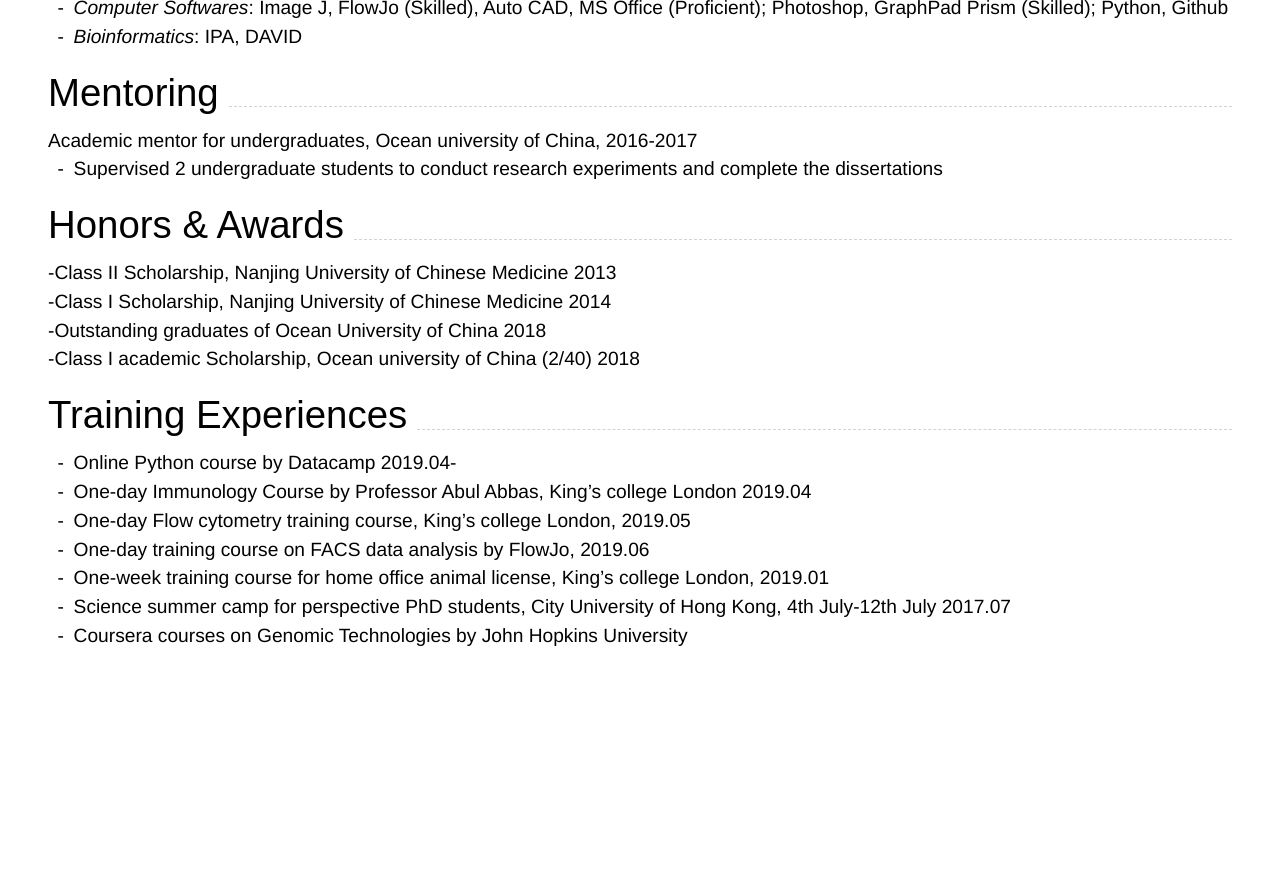
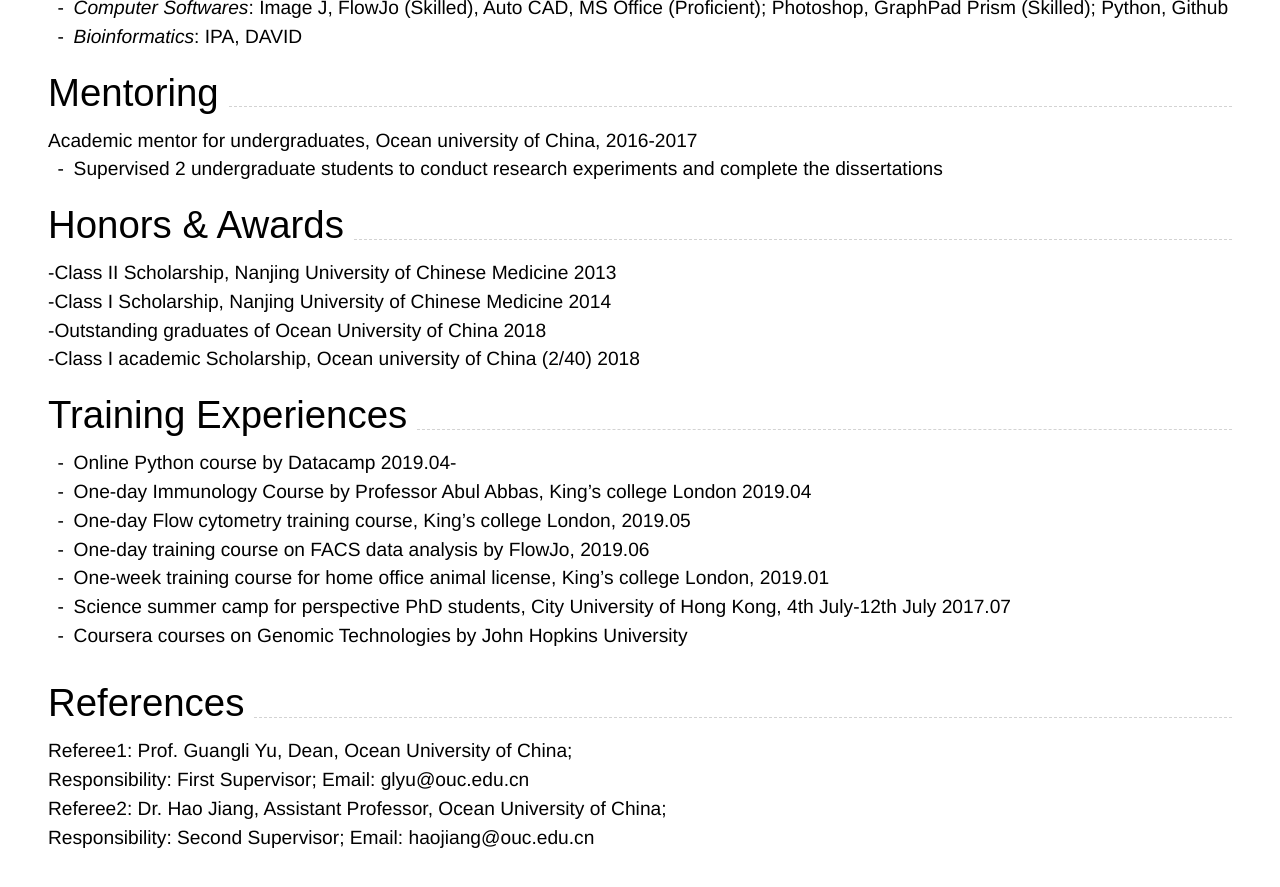
Before and after one commit to yiyiyi1992/Resume, a Jekyll site: the page built from index.md, in a window 1280 px wide and 900 px high, scrolled down 2737 px. Shown: the top 887 px of the window. Built offline with Jekyll 4.4.1, drawn with Linux system fonts in a browser that asks for light colours; nearby versions of some CDN libraries; before the commit the page ends 3447 px from its top, so only the background shows below that.

Commit message:
Update index.md

```diff
--- a/index.md
+++ b/index.md
@@ -142,6 +142,11 @@ _Research Assistant_<br>
 
 ---
 
+## References
+Referee1: Prof. Guangli Yu, Dean, Ocean University of China; <br>
+Responsibility: First Supervisor; Email: glyu@ouc.edu.cn<br>
+Referee2: Dr. Hao Jiang, Assistant Professor, Ocean University of China; <br>
+Responsibility: Second Supervisor; Email: haojiang@ouc.edu.cn <br>
 
 
 <!-- ### Footer
```
